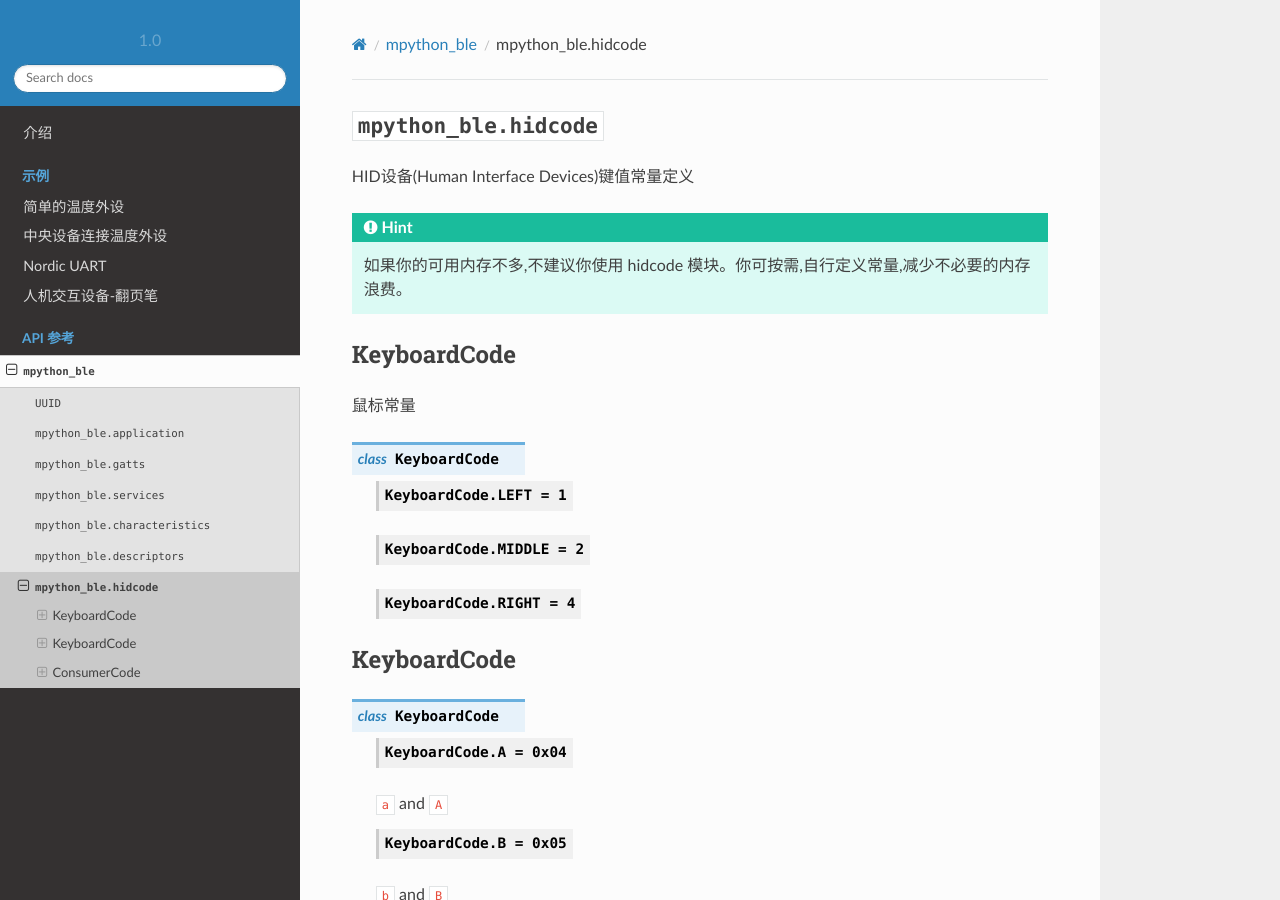
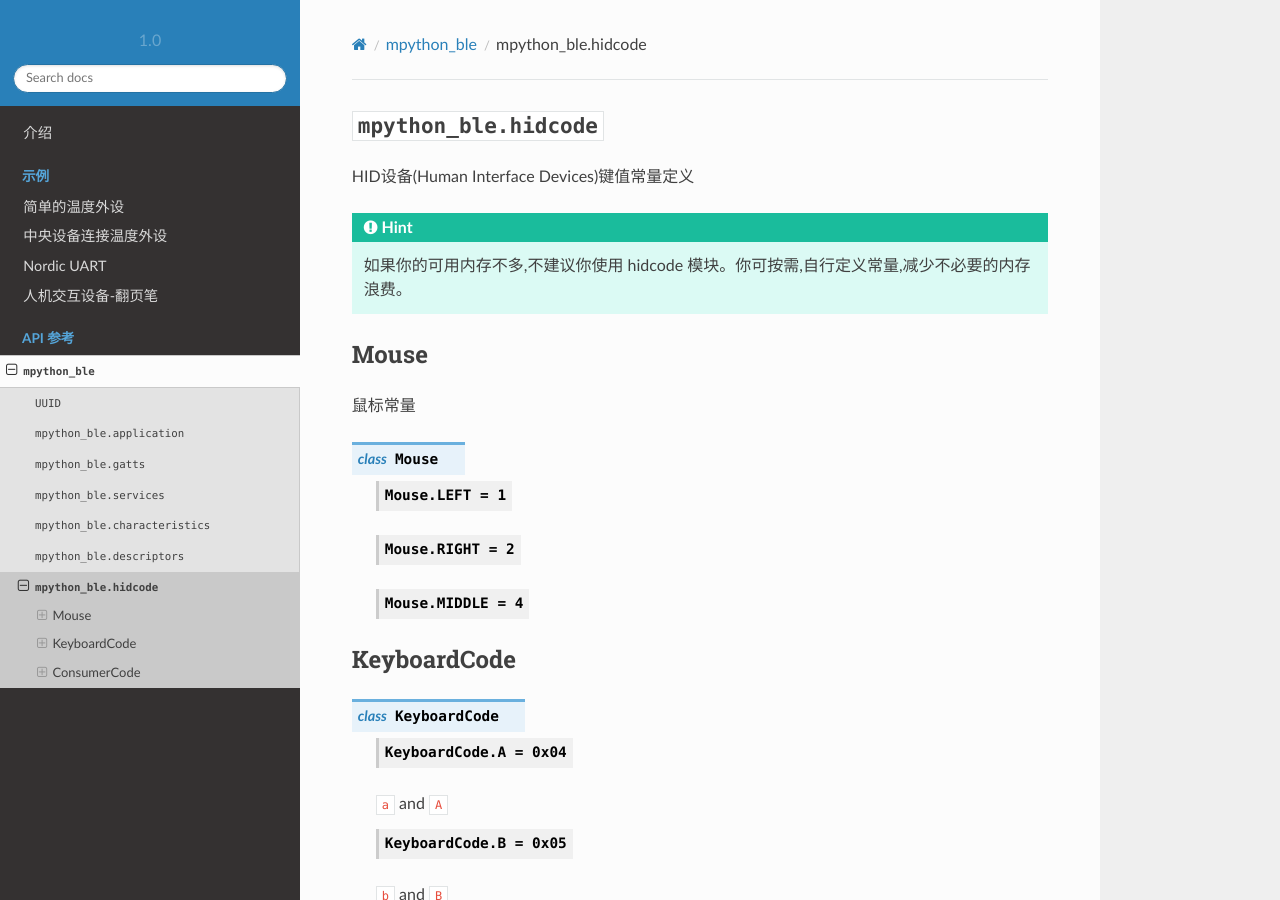
Before and after one commit to labplus-cn/mpython_ble, a Sphinx documentation site: the page built from docs/api/hidcode.rst, in a window 1280 px wide and 900 px high. Built offline with Sphinx 7.4.7 and the Read the Docs theme 2.0.0, drawn with Linux system fonts in a browser that asks for light colours.

Commit message:
修正文档

```diff
--- a/docs/api/application.rst
+++ b/docs/api/application.rst
@@ -120,6 +120,9 @@ Centeral类
 连接成功后, `connected_info` 有被连接的外围设备的设备信息元组。
 格式: (addr_type, addr, name, adv_type, rssi)
 
+.. py:method:: Centeral.disconnect()
+
+中央设备断开与外围设备的连接。
 
 BLEUART类
 --------------
--- a/docs/api/hidcode.rst
+++ b/docs/api/hidcode.rst
@@ -9,16 +9,16 @@ HID设备(Human Interface Devices)键值常量定义
    如果你的可用内存不多,不建议你使用 hidcode 模块。你可按需,自行定义常量,减少不必要的内存浪费。
 
 
-KeyboardCode
+Mouse
 --------------
 
 鼠标常量
 
-.. py:class:: KeyboardCode()
+.. py:class:: Mouse()
 
-   .. py:attribute:: KeyboardCode.LEFT = 1
-   .. py:attribute:: KeyboardCode.MIDDLE = 2
-   .. py:attribute:: KeyboardCode.RIGHT = 4
+   .. py:attribute:: Mouse.LEFT = 1
+   .. py:attribute:: Mouse.RIGHT = 2
+   .. py:attribute:: Mouse.MIDDLE = 4
 
 KeyboardCode
 --------------
```
Also changed, not shown: 1 other file.
